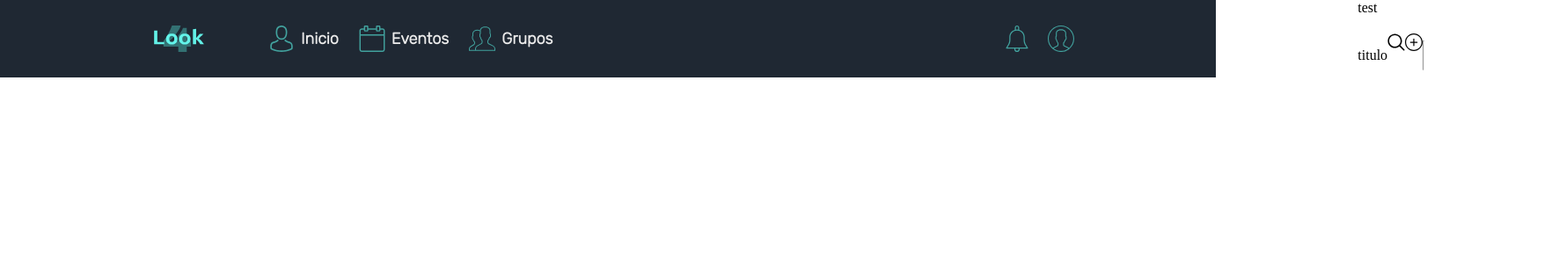
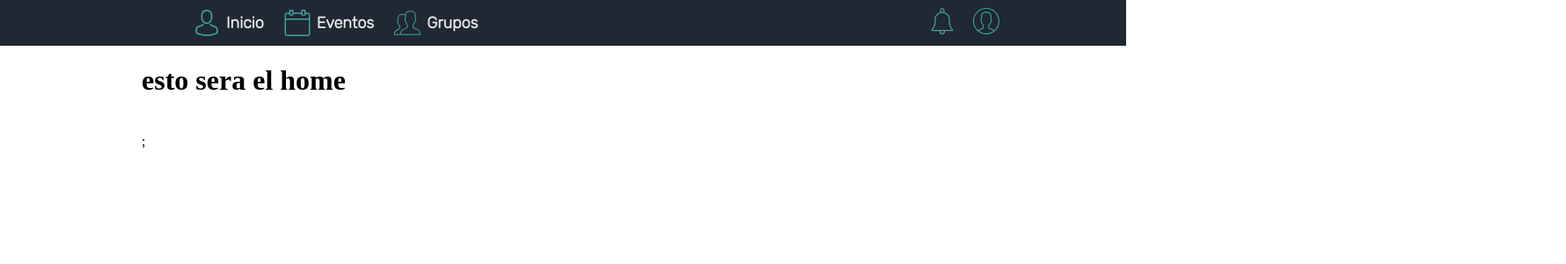
Before and after one commit to fullstacktf/Look4Team-Frontend, a React (Create React App) app: page / in a window 1280 px wide. Shown: the top 300 px of the page at 88% size, 1780 px wide, since content can reach past the window. Built offline with nearby package versions, Linux system fonts and the light colour scheme.

Commit message:
arreglado algo de css

```diff
--- a/src/App.tsx
+++ b/src/App.tsx
@@ -9,8 +9,8 @@ import Header from "./components/header/Header";
 const App: React.FC = () => {
   return (
     <div className="App">
+      <Header />
       <Router>
-        <Header />
         <Route exact path="/" component={Home} />
         <Route path="/events" component={Events} />
         <Route path="/groups" component={Groups} />
--- a/src/components/divider/Divider.css
+++ /dev/null
@@ -1,3 +0,0 @@
-div {
-    display: flex;
-  }
--- a/src/components/divider/Divider.tsx
+++ b/src/components/divider/Divider.tsx
@@ -1,26 +1,25 @@
 import * as React from "react";
 import Icon from "../icon/Icon";
-import "./Divider.css";
 import styled from "@emotion/styled";
 
 export interface DividerContainerProps {
-  title: string;
+  text: string;
 }
+const Div = styled.div`
+  display: flex;
+`;
 
 const Divider: React.FC<DividerContainerProps> = props => {
   return (
-    <Div>
-      <div>
-        <p>{props.title}</p>
+    <div>
+      <Div>
+        <p>{props.text}</p>
         <Icon icon="search" />
         <Icon icon="add" />
-      </div>
+      </Div>
       <hr />
-    </Div>
+    </div>
   );
 };
 
-const Div = styled.div`
-  display: flex;
-`;
 export default Divider;
--- a/src/components/home/Home.tsx
+++ b/src/components/home/Home.tsx
@@ -2,25 +2,25 @@ import * as React from "react";
 import styled from "@emotion/styled";
 import PageWrapper from "../pageWrapper/PageWrapper";
 import Divider from "../divider/Divider";
+import "./Home.css";
 
 export interface HomeProps {}
 
-const Home = () => {
-  return (
-    <HomeWrapper>
-      test
-      <Divider title="titulo" />
-    </HomeWrapper>
-  );
-};
-
-const HomeWrapper = styled.div`
+const HomeWrapperCSS = styled.div`
   margin-left: 161px;
   margin-right: 161px;
   display: grid;
-  /* rows / columns */
   grid-template: 1fr, 1fr, 1fr / 1fr, 1fr, 1fr, 1fr;
   column-gap: 20px;
   row-gap: 20px;
 `;
+
+const Home = () => {
+  return (
+    <HomeWrapperCSS>
+      <h1>esto sera el home</h1>;
+    </HomeWrapperCSS>
+  );
+};
+
 export default Home;
--- a/src/index.css
+++ b/src/index.css
@@ -1,10 +1,5 @@
 body {
   margin: 0;
-  /* font-family: -apple-system, BlinkMacSystemFont, "Segoe UI", "Roboto", "Oxygen",
-    "Ubuntu", "Cantarell", "Fira Sans", "Droid Sans", "Helvetica Neue",
-    sans-serif;
-  -webkit-font-smoothing: antialiased;
-  -moz-osx-font-smoothing: grayscale; */
 }
 
 /* code {
```
